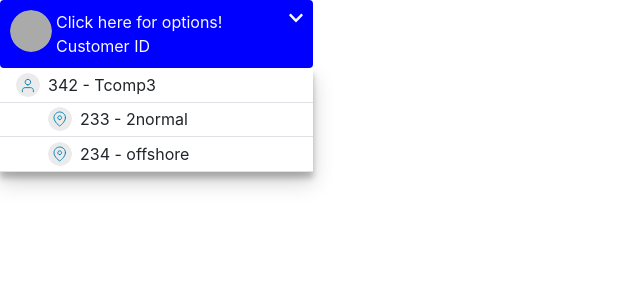
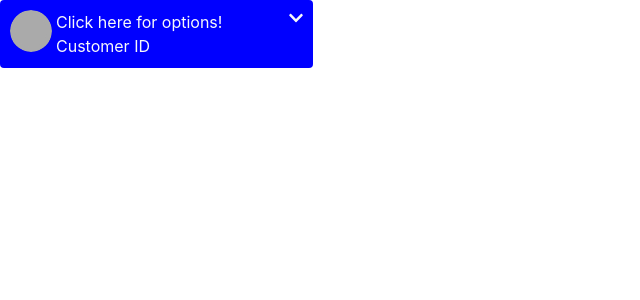
Before and after one commit to hareshpatel1990/angular-treeview-selectbox, an Angular app: page / in a window 1280 px wide. Shown: the top 300 px of the page, without its empty margins (0-640 px from the left). Built offline with nearby package versions, Linux system fonts and the light colour scheme.

Commit message:
2 files modified

```diff
--- a/src/app/app.component.html
+++ b/src/app/app.component.html
@@ -1,6 +1,9 @@
 <div class="row mb-3">
   <div class="col-md-3 pr-0">
-    <div class="d-flex flex-row simpli-tiles bubble_background">
+    <div
+      class="d-flex flex-row simpli-tiles bubble_background"
+      (click)="showFlag = !showFlag"
+    >
       <div class="d-flex flex-column">
         <img
           src="assets/img/Group_Customer.svg"
@@ -44,7 +47,7 @@
         </div>
       </div>
     </div>
-    <div class="d-flex flex-column elevation">
+    <div class="d-flex flex-column elevation" *ngIf="showFlag">
       <div *ngIf="data.type == 'G'">
         <div
           class="d-flex flex-row border-bottom selectable"
--- a/src/app/app.component.ts
+++ b/src/app/app.component.ts
@@ -13,6 +13,8 @@ export class AppComponent {
   seletedOptionType = '';
   seletedId = '';
   seletedText = 'Click here for options!';
+
+  showFlag: boolean = false;
 
   data0 = {
     id: 339,
@@ -92,5 +94,6 @@ export class AppComponent {
     this.seletedOptionType = optionType;
     this.seletedId = id;
     this.seletedText = text;
+    this.showFlag = false;
   }
 }
```
